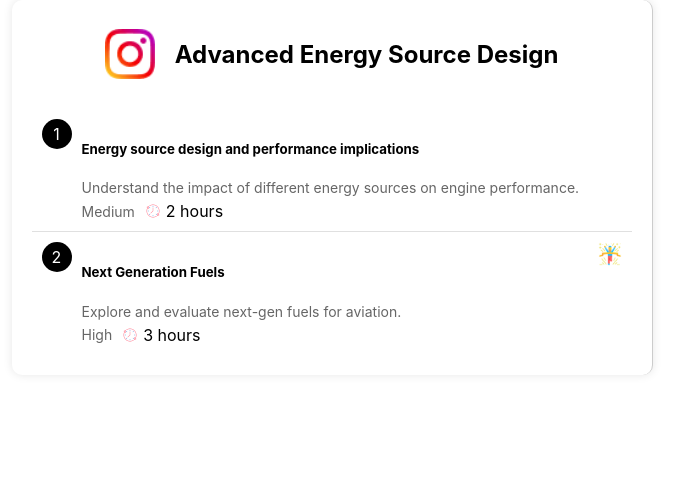
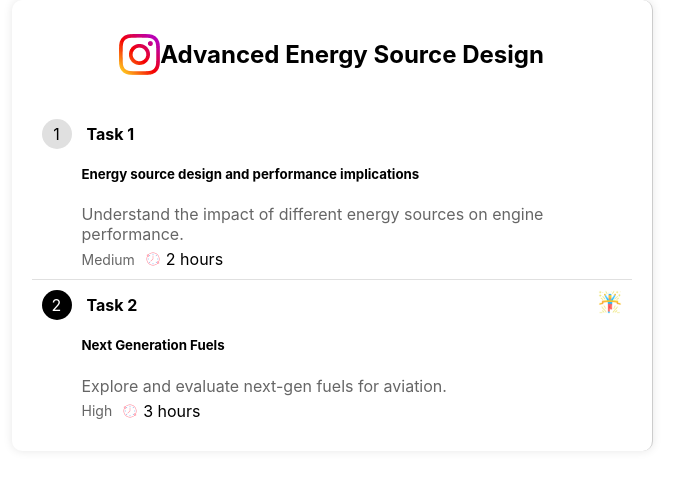
Before and after one commit to eThird/digiteducator-, a React (Create React App) app: page /Tasktracker in a window 1280 px wide. Shown: the top 490 px of the page, without its empty margins (308-992 px from the left). Built offline with nearby package versions, Linux system fonts and the light colour scheme.

Commit message:
minor changes

```diff
--- a/public/task.json
+++ b/public/task.json
@@ -1,6 +1,6 @@
 {
   "courseTitle": "Advanced Energy Source Design",
-  "courseImage": "/instagram.png",
+  "companyLogo": "/instagram.png",
   "tasks": [
     {
       "id": 1,
@@ -8,7 +8,7 @@
       "description": "Understand the impact of different energy sources on engine performance.",
       "difficulty": "Medium",
       "time": "2 hours",
-      "current": true,
+      "current": false,
       "pages": [
         {
           "id": 1,
--- a/src/Components/Tasktracker/Tasktracker.css
+++ b/src/Components/Tasktracker/Tasktracker.css
@@ -66,17 +66,18 @@
 
   .task-content {
     flex: 1;
+    align-items: flex-start;
+
   }
 
-  .task-content h3 {
-    margin: 0;
-    font-size: 18px;
-    font-weight: bold;
-  }
+.task-content h4{
+  margin: 5px;
+}
+
 
   .task-content p {
     margin: 5px 0;
-    font-size: 14px;
+    font-size: 16px;
     color: #666;
   }
 
--- a/src/Components/Tasktracker/Tasktracker.js
+++ b/src/Components/Tasktracker/Tasktracker.js
@@ -5,7 +5,7 @@ import { Link } from 'react-router-dom';  // Import Link for navigation
 const Tasktracker = () => {
   const [tasks, setTasks] = useState([]);
   const [courseTitle, setCourseTitle] = useState('');
-  const [courseImage, setCourseImage] = useState('');
+  const [companyLogo, setCompanyLogo] = useState('');  // Renamed state variable
 
   useEffect(() => {
     fetch('/task.json')
@@ -19,7 +19,7 @@ const Tasktracker = () => {
         console.log('Fetched data:', data);
         setTasks(data.tasks);
         setCourseTitle(data.courseTitle);
-        setCourseImage(data.courseImage);
+        setCompanyLogo(data.companyLogo);  // Updated to companyLogo
       })
       .catch(error => console.error('Error fetching tasks:', error));
   }, []);
@@ -31,7 +31,7 @@ const Tasktracker = () => {
   return (
     <div className="task-tracker">
       <div className="task-tracker-header">
-        <img src={courseImage} alt={courseTitle} className="ge-logo" />
+        <img src={companyLogo} alt={courseTitle} className="company-logo" /> {/* Updated className */}
         <h2>{courseTitle}</h2>
       </div>
       <div className="task-list">
@@ -43,9 +43,11 @@ const Tasktracker = () => {
             <div className="task-index">
               <div className={`circle ${task.current ? 'active' : ''}`}>
                 {index + 1}
+
               </div>
             </div>
             <div className="task-content">
+              <h4>Task {task.id}</h4>
               <h5>{task.title}</h5>
               <p>{task.description}</p>
               <div className="task-meta">
--- a/src/Pages/Overviewpage/Overview.js
+++ b/src/Pages/Overviewpage/Overview.js
@@ -21,7 +21,7 @@ const Overview = () => {
   }, []);
 
   if (!tasks || !currentTask) {
-    return <div>Loading...</div>;
+    return <div>Loading...</div>;//
   }
 
   const handlePageChange = (pageNumber) => {
```
